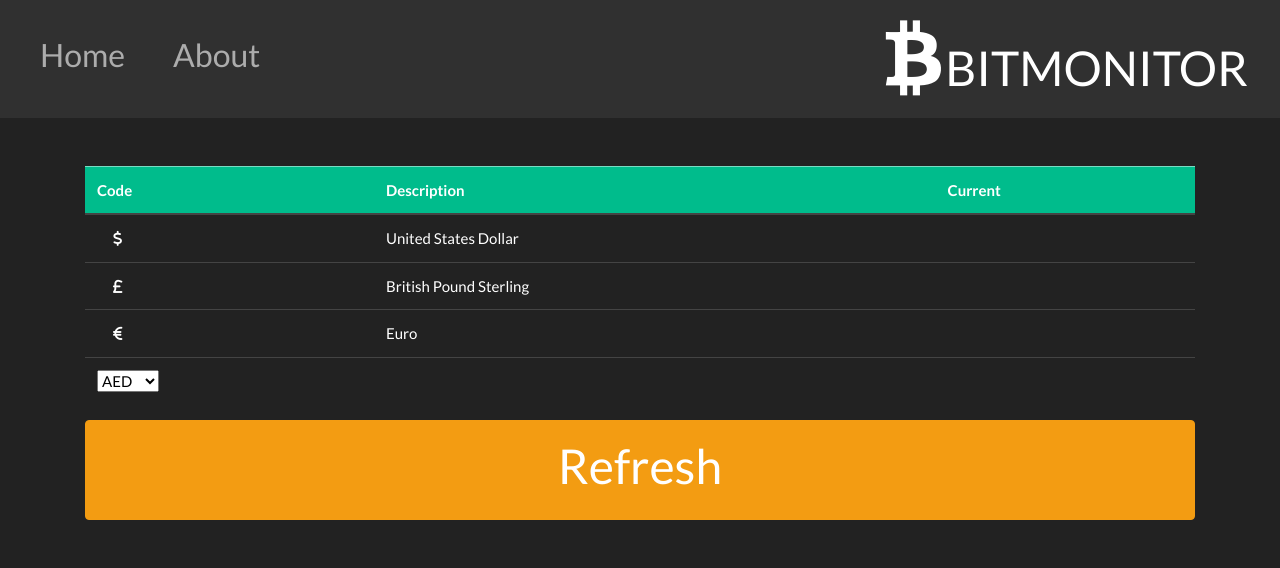
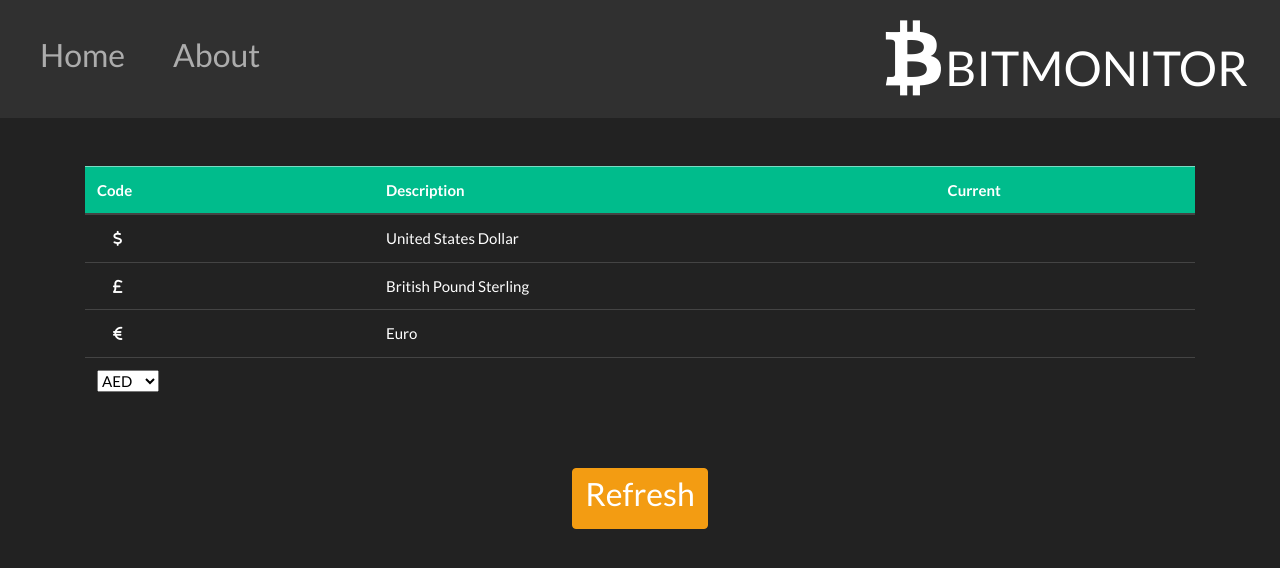
Before and after one commit to MihirSharmaC/WebDev_Training, a plain HTML site: page src/Assignment_Oct/Assignment_3/index.html in a window 1280 px wide. Drawn offline with nearby package versions, Linux system fonts and the light colour scheme; no server answers.

```diff
--- a/src/Assignment_Oct/Assignment_3/index.html
+++ b/src/Assignment_Oct/Assignment_3/index.html
@@ -24,7 +24,7 @@
     </div>
 
     <!-- table -->
-    <div class="container my-5">
+    <div class="container my-5 d-flex flex-column align-items-center">
       <table class="table table-hover">
         <thead>
           <tr class="table-success">
@@ -35,8 +35,8 @@
         </thead>
         <tbody></tbody>
       </table>
-      <button class="btn btn-warning btn-block py-3 font-weight-bold">
-        <h1>Refresh</h1>
+      <button class="btn btn-warning mt-5 font-weight-bold">
+        <h3>Refresh</h3>
       </button>
     </div>
   </body>
```
